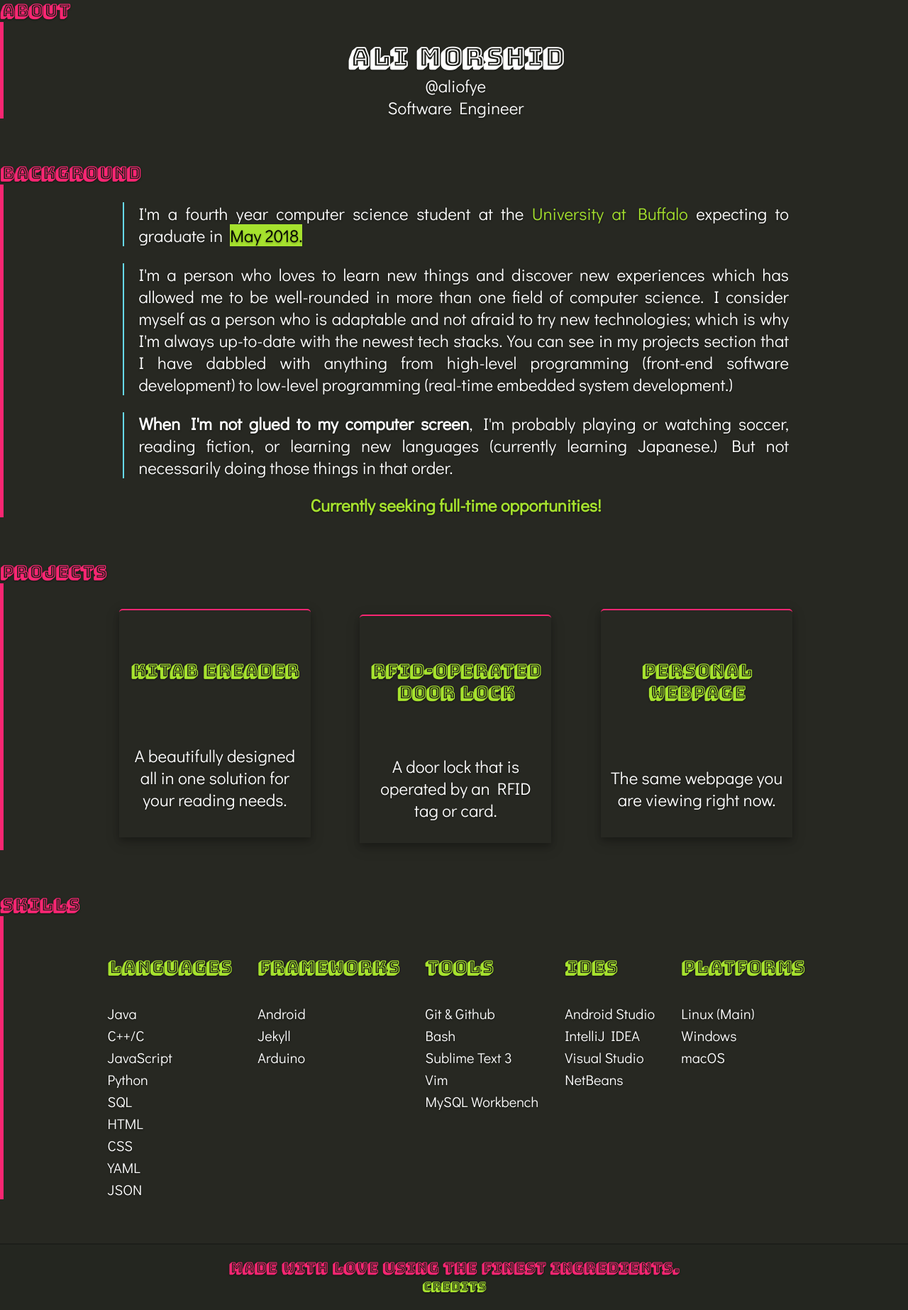
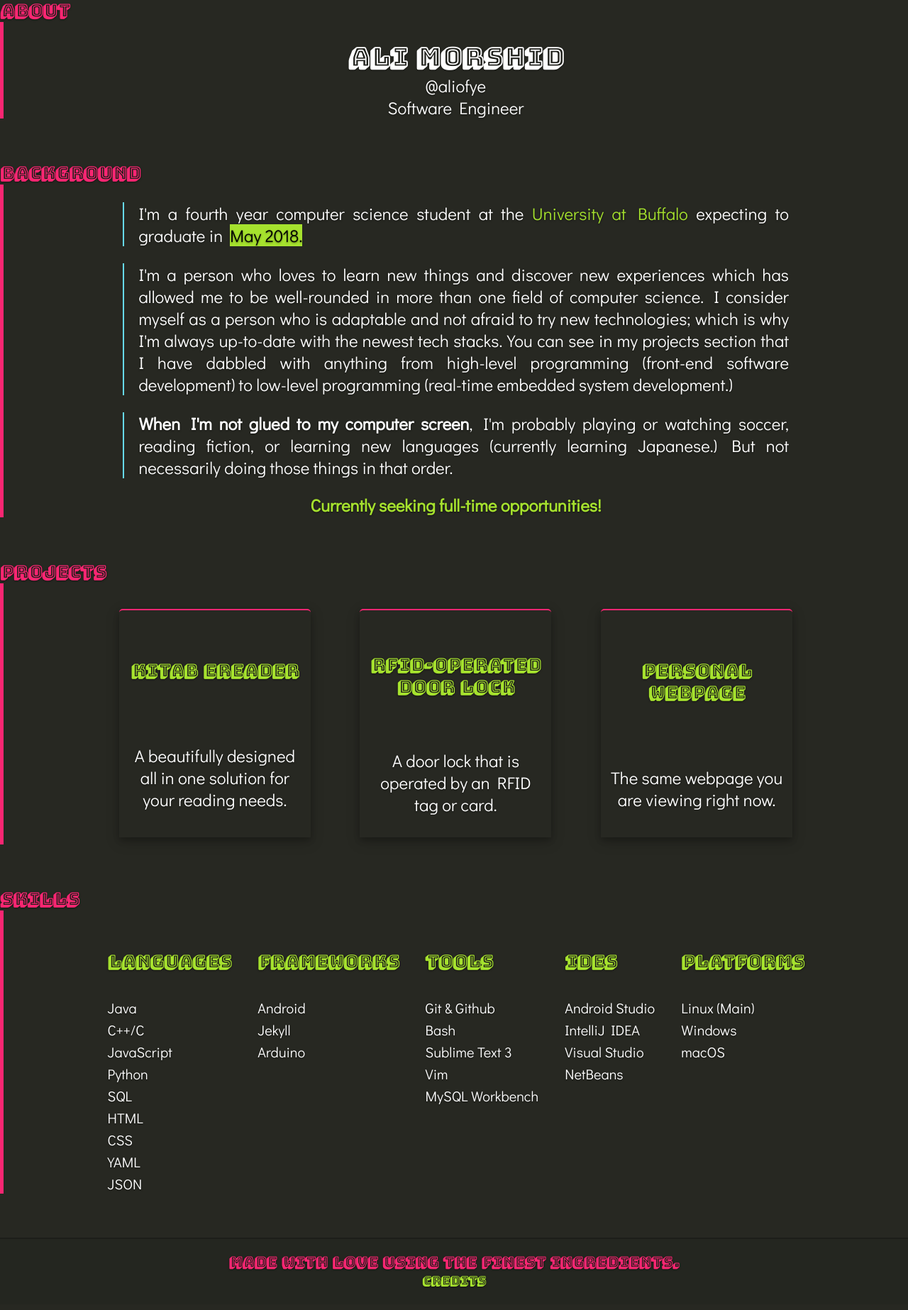
Before and after one commit to aliofyemen/aliofyemen.github.io, a Jekyll site: the page built from index.html, in a window 1280 px wide. Shown: the whole page at 71% size. Built offline with Jekyll 4.4.1, drawn with Linux system fonts in a browser that asks for light colours.

Commit message:
fixed layout issue with 'grid' flexbox layout

```diff
--- a/css/stylesheet.css
+++ b/css/stylesheet.css
@@ -240,13 +240,14 @@ mark {
 	flex-direction: row;
 	flex-wrap: wrap;
 	justify-content: space-around;
-	align-items: baseline;
+	align-items: top;
 }
 
 .card {
 	display: flex;
 	flex-flow: column;
 	align-items: center;
+	vertical-align: top;
 	height: 300px;
 	width: 250px;
 	margin: 10px;
```
Also changed, not shown: 2 other files.
